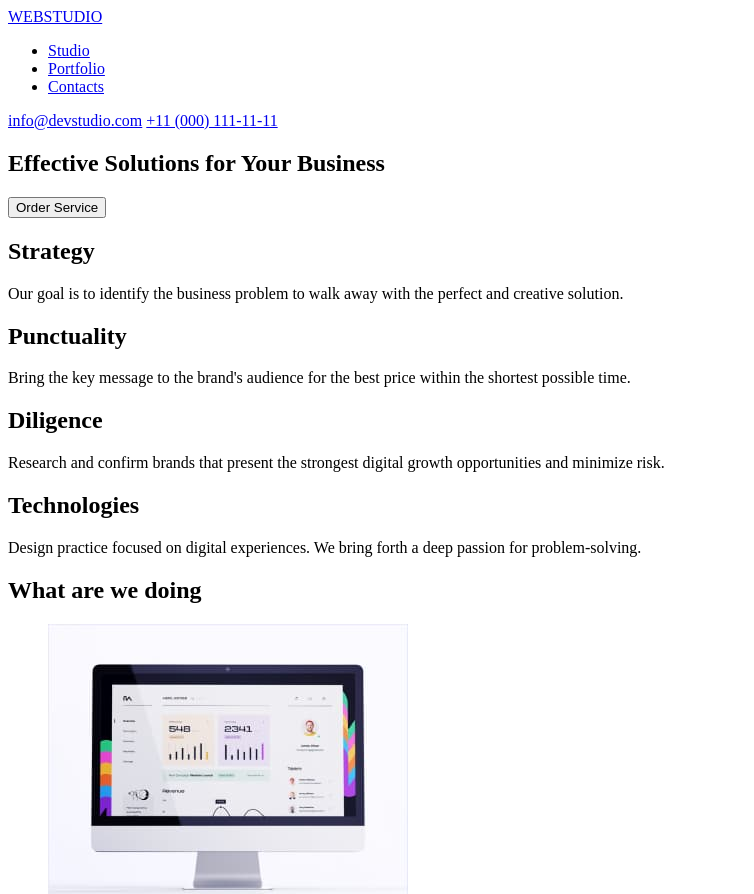
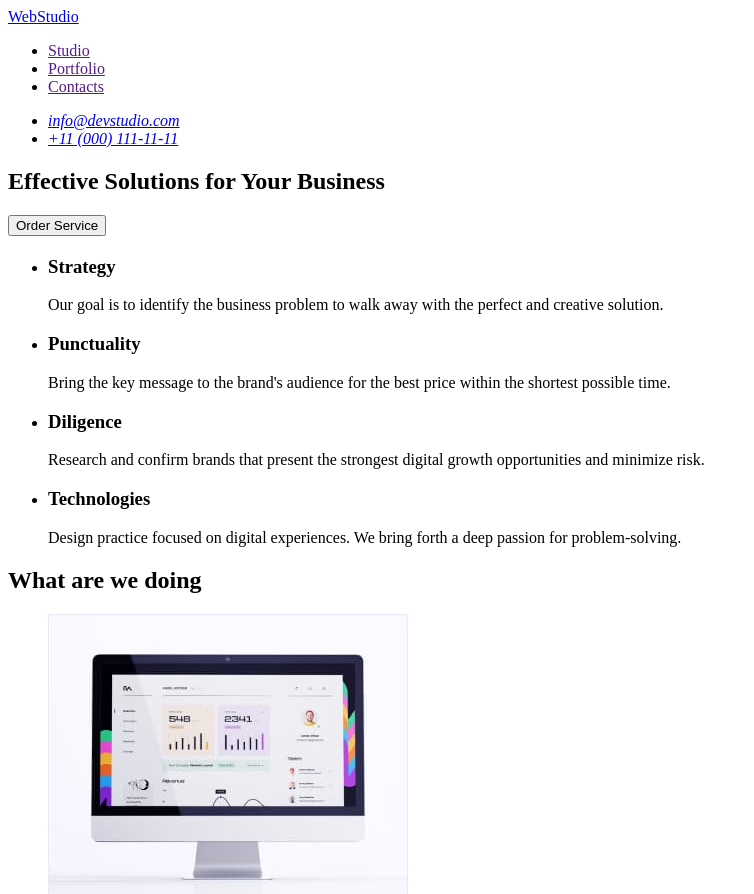
Before and after one commit to SergiyMaziar/goit-markup-hw-01, a plain HTML site: page index.html in a window 1280 px wide. Shown: the top 894 px of the page, without its empty margins (0-754 px from the left). Drawn offline with Linux system fonts and the light colour scheme.

Commit message:
final-html-1

```diff
--- a/index.html
+++ b/index.html
@@ -8,16 +8,20 @@
 </head>
 <body>
     <header>
-        <a href="/images/logo-1.jpg" target="_blank" rel="noreferrer noopener" title="HOMEPAGE">WEBSTUDIO</a>
        <nav>
+        <a href="./index.html">WebStudio</a>
         <ul>
-                <li><a href="#">Studio</a></li>
-                <li><a href="#">Portfolio</a></li>
-                <li><a href="#">Contacts</a></li>
+                <li><a href="">Studio</a></li>
+                <li><a href="">Portfolio</a></li>
+                <li><a href="">Contacts</a></li>
               </ul>
         </nav>
-        <a href="mailto:info@devstudio.com">info@devstudio.com</a>
-        <a href="tel:+110001111111">+11 (000) 111-11-11</a>
+        <address>
+            <ul>
+                <li><a href="mailto:info@devstudio.com">info@devstudio.com</a></li>
+                <li><a href="tel:+110001111111">+11 (000) 111-11-11</a></li>
+            </ul>
+        </address>
       </header>
 <main>
 <!--Hero Section-->
@@ -27,21 +31,34 @@
 </section>
 <!--/Hero Section-->
         <section>
-            <h2>Strategy</h2>
+            <h2></h2>
+            <ul>
+                <li>
+                    <h3>Strategy</h3>
                     <p>Our goal is to identify the business problem to walk away with the perfect and creative solution. </p>
-            <h2>Punctuality</h2>
+                </li>
+                <li>
+                    <h3>Punctuality</h3>
                     <p>Bring the key message to the brand's audience for the best price within the shortest possible time.</p>
-            <h2>Diligence</h2>
+                </li>
+                <li>
+                    <h3>Diligence</h3>
                     <p>Research and confirm brands that present the strongest digital growth opportunities and minimize risk.</p>
-            <h2>Technologies</h2>
+                </li>
+                <li>
+                    <h3>Technologies</h3>
                     <p>Design practice focused on digital experiences. We bring forth a deep passion for problem-solving.</p>
+                </li>
+            </ul>
         </section>
+       <section>
         <h2>What are we doing</h2>
         <ul>
             <li><img src="/images/about-img-1.jpg" alt="SCREEN" width="360" height="300"></li>
             <li><img src="/images/about-img-2.jpg" alt="SMARTPHONES" width="360" height="300"></li>
             <li><img src="/images/about-img-3.jpg" alt="GADGETS" width="360" height="300"></li>
         </ul>
+       </section>
         <section>
              <h2>Our Team</h2>
         <ul>
@@ -53,7 +70,7 @@
         </section>
 </main>
       <footer>
-        <a href="/images/logo-1.jpg" target="_blank" rel="noreferrer noopener" title="HOMEPAGE">WEBSTUDIO</a>
+        <a href="./index.html">WebStudio</a>
           <p>Increase the flow of customers and sales for your business with digital marketing & growth solutions.</p>
       </footer>
 </body>
```
Lines whose indentation alone changed are shown as unchanged.
